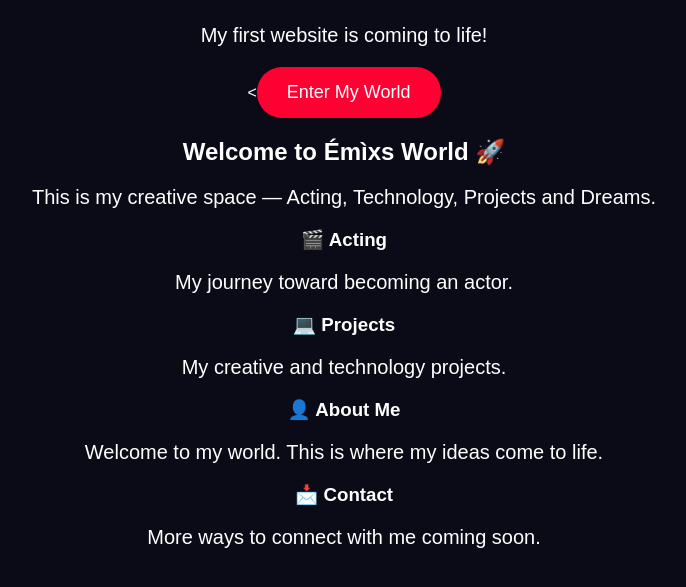
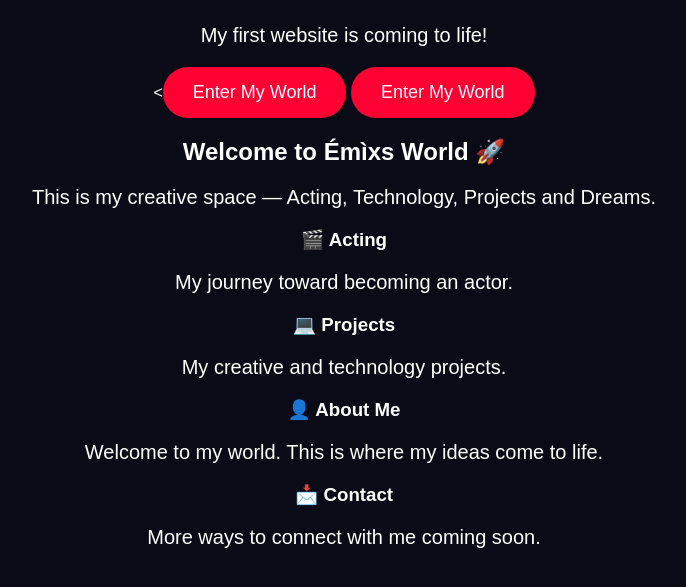
Before and after one commit to emixsmarvel-prog/emixsworld, a plain HTML site: page index.html in a window 1280 px wide. Shown: the part 185-772 px from the top of the page, without its empty margins (296-982 px from the left). Drawn offline with Linux system fonts and the light colour scheme.

Commit message:
Update index.html

```diff
--- a/index.html
+++ b/index.html
@@ -39,9 +39,11 @@
     <p>My first website is coming to life!</p>
 
     <<button onclick="alert('Welcome to Émìxs World!')">Enter My World</button>
+<button onclick="document.getElementById('world').scrollIntoView({behavior:'smooth'})">
+  Enter My World
+</button>
 
-</body>
-</html><section id="world">
+<section id="world">
   <h2>Welcome to Émìxs World 🚀</h2>
   <p>This is my creative space — Acting, Technology, Projects and Dreams.</p>
 
@@ -56,4 +58,9 @@
 
   <h3>📩 Contact</h3>
   <p>More ways to connect with me coming soon.</p>
-      </section>
+</section>
+
+</body>
+</html>
+</body>
+</html>
```
